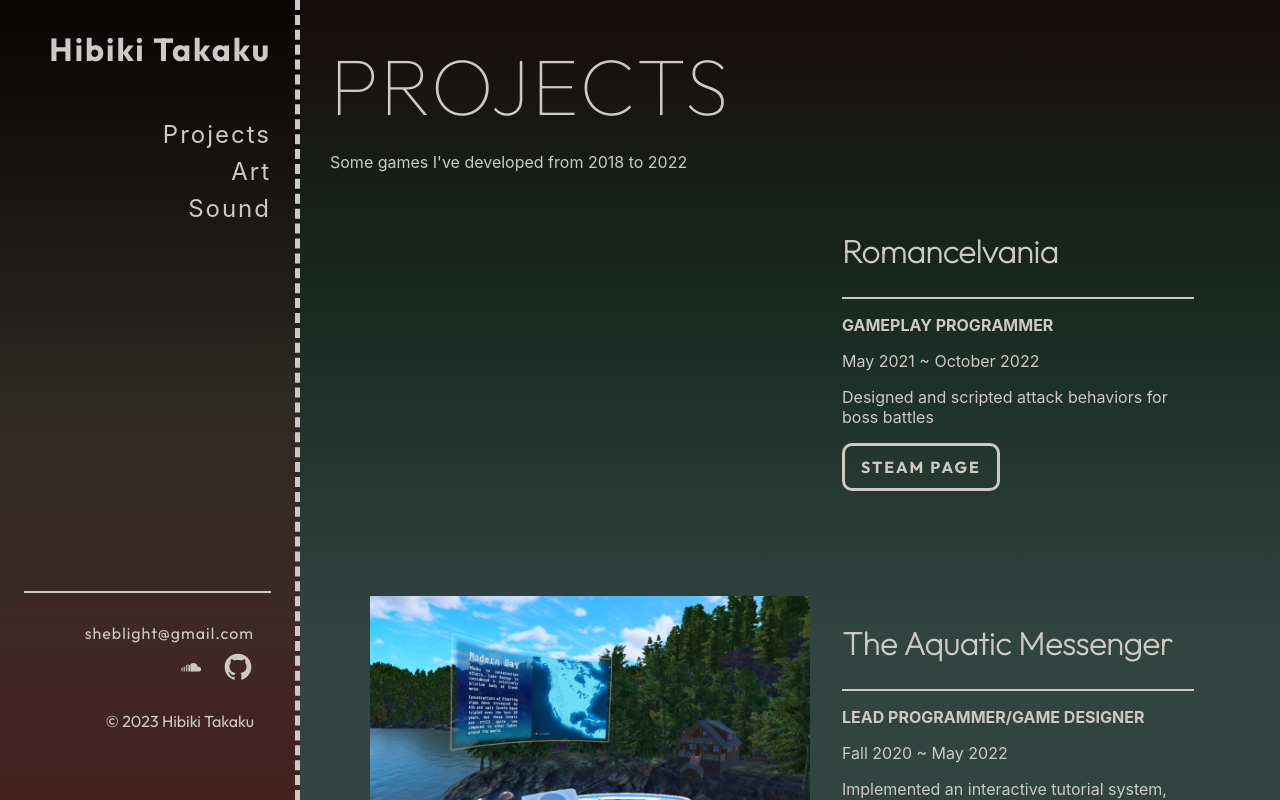
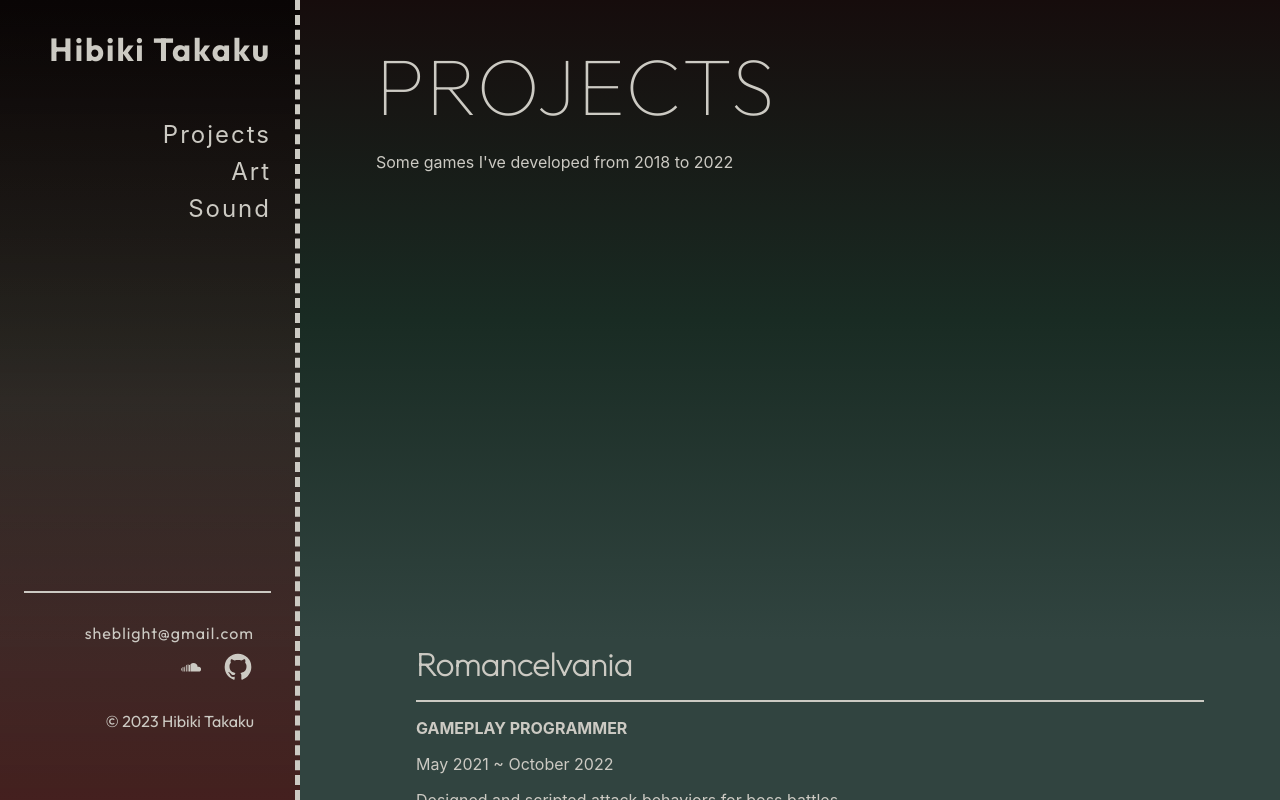
Before and after one commit to sheblight/portfolio, a React (Create React App) app: page / in a window 1280 px wide. Built offline with nearby package versions, Linux system fonts and the light colour scheme.

Commit message:
Set up responsiveness for project entries

```diff
--- a/src/Main.css
+++ b/src/Main.css
@@ -6,14 +6,34 @@ main img {
     border: 3px solid var(--text-color);
 }
 
+section {
+    width: max(500px, 90%);
+    margin: 0 auto;
+}
+
 .project-entry {
     display: flex;
-    gap: 2rem;
-    margin: 2rem auto;
+    flex-wrap: wrap;
+    gap: 0 2rem;
+    margin: 6rem auto;
 }
 
 .project-entry img {
     border: none;
+}
+
+.thumbnail {
+    flex-basis: 400px;
+    flex-grow: 1;
+}
+
+.description {
+    flex-basis: 400px;
+    flex-grow: 1;
+}
+
+.description h2 {
+    margin: 1rem 0;
 }
 
 .art-entry {
--- a/src/Main.js
+++ b/src/Main.js
@@ -28,12 +28,12 @@ function ProjectEntry(props) {
     const content = props.content;
     return (
         <div className="project-entry">
-            <div style={{ width: "50%" }}>
+            <div className="thumbnail">
                 {content.videoId ? <ReactPlayer width={"100%"} url={content.videoId} /> : null}
-                {content.images.length === 1 ? <img className={"thumbnail"} src={content.images[0].original} alt={content.images[0].originalAlt} />: null}
+                {content.images.length === 1 ? <img src={content.images[0].original} alt={content.images[0].originalAlt} />: null}
                 {content.images.length > 1 ? <ImageGallery items={content.images} /> : null}
             </div>
-            <div style={{ width: "40%" }}>
+            <div className="description">
                 <h2>{content.title}</h2>
                 <div className="divider"></div>
                 <p className={"caps bold"}>{content.role}</p>
```
